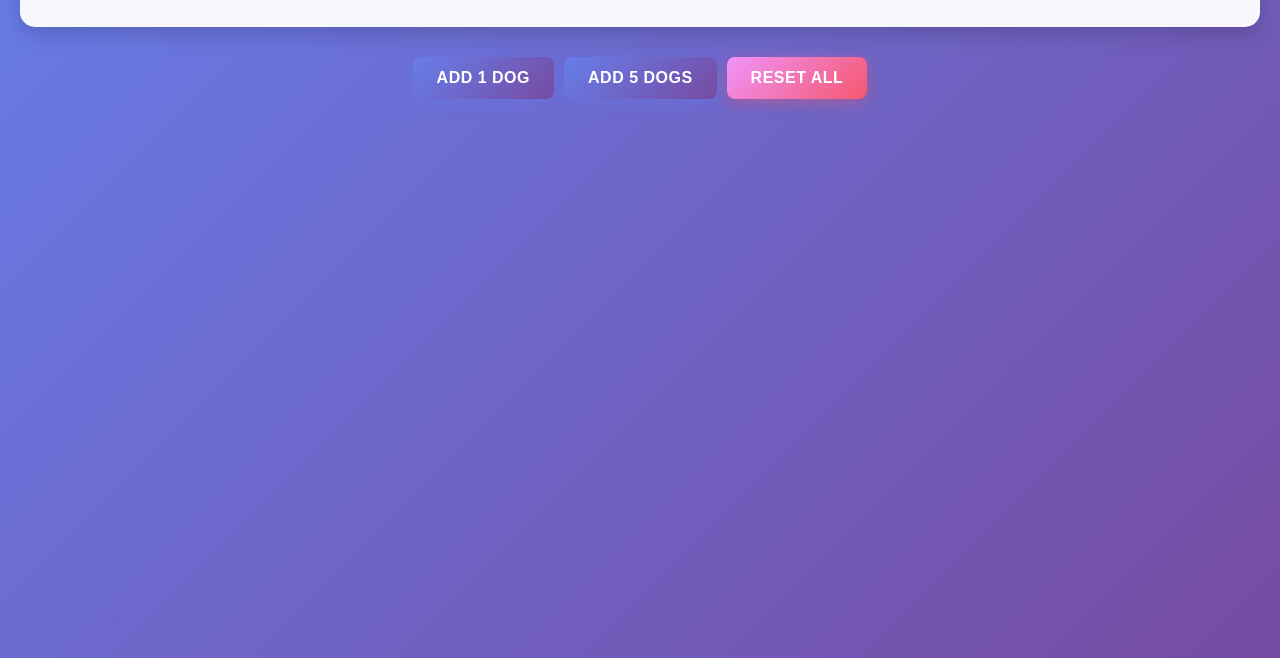
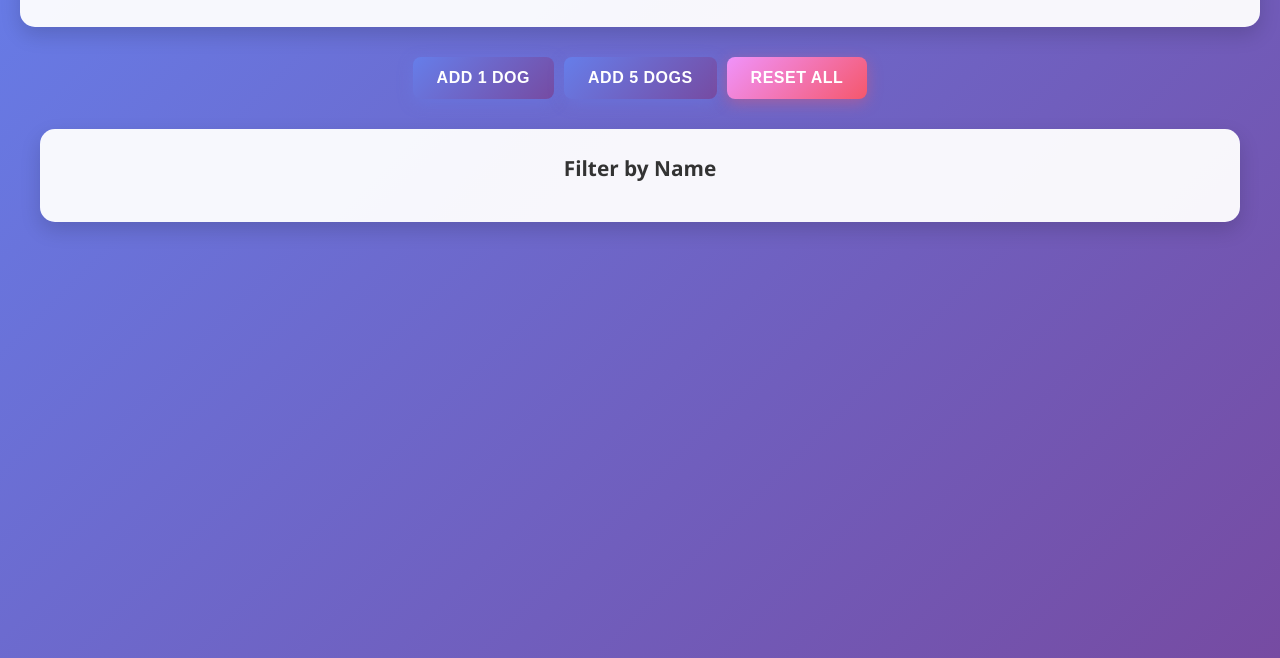
Before and after one commit to alimiab/perricos-id3, a plain HTML site: page index.html in a window 1280 px wide. Shown: the part 142-800 px from the top of the page. Drawn offline with Linux system fonts and the light colour scheme.

Commit message:
fix: uncomment filters section in HTML for dog voting app

```diff
--- a/index.html
+++ b/index.html
@@ -23,10 +23,10 @@
         <button id="reset" class="btn btn-danger">Reset All</button>
       </div>
 
-      <!-- <div class="filters-section">
+      <div class="filters-section">
         <h2>Filter by Name</h2>
         <div id="filters" class="filters"></div>
-      </div> -->
+      </div>
 
       <div id="dog-list" class="dog-list"></div>
     </div>
```
